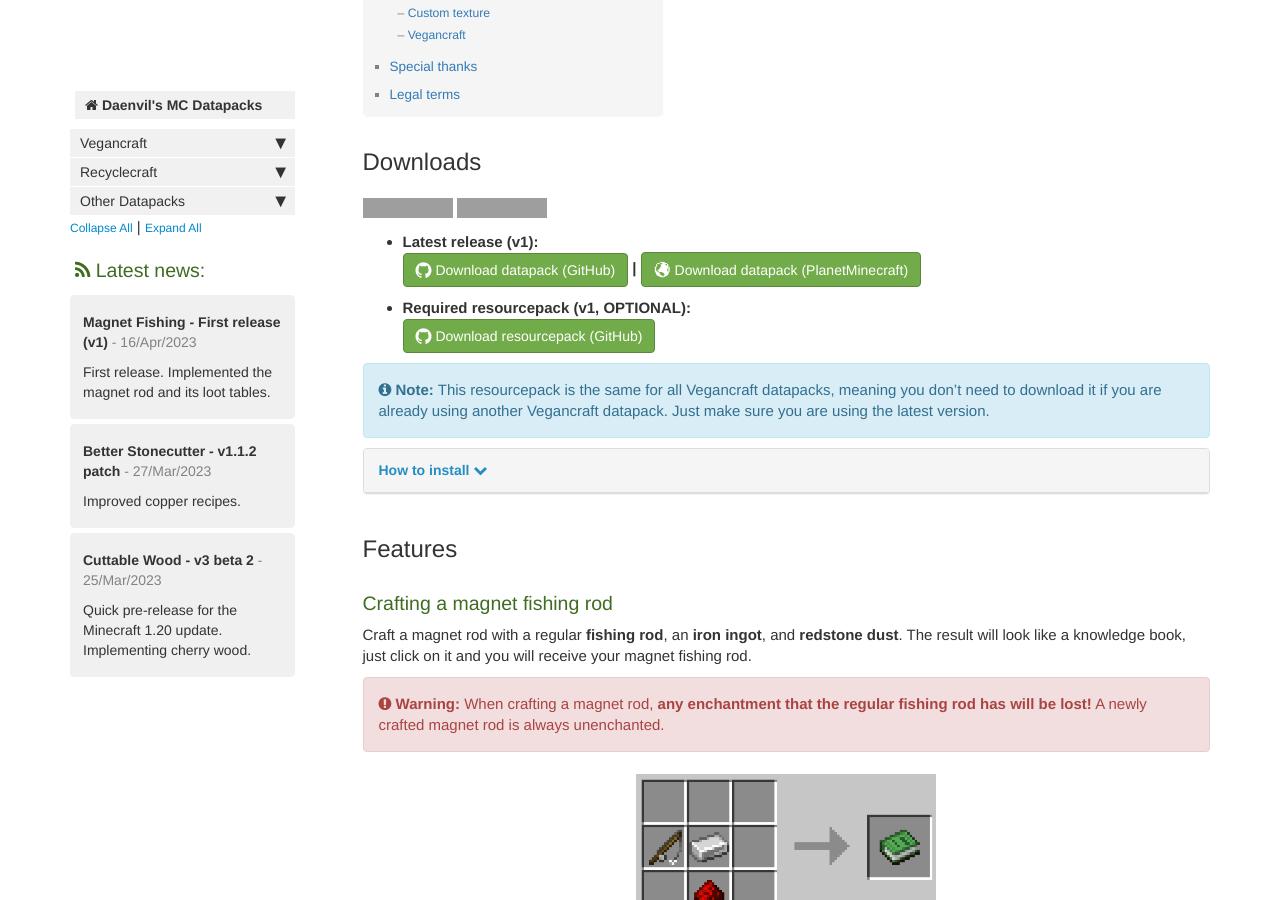
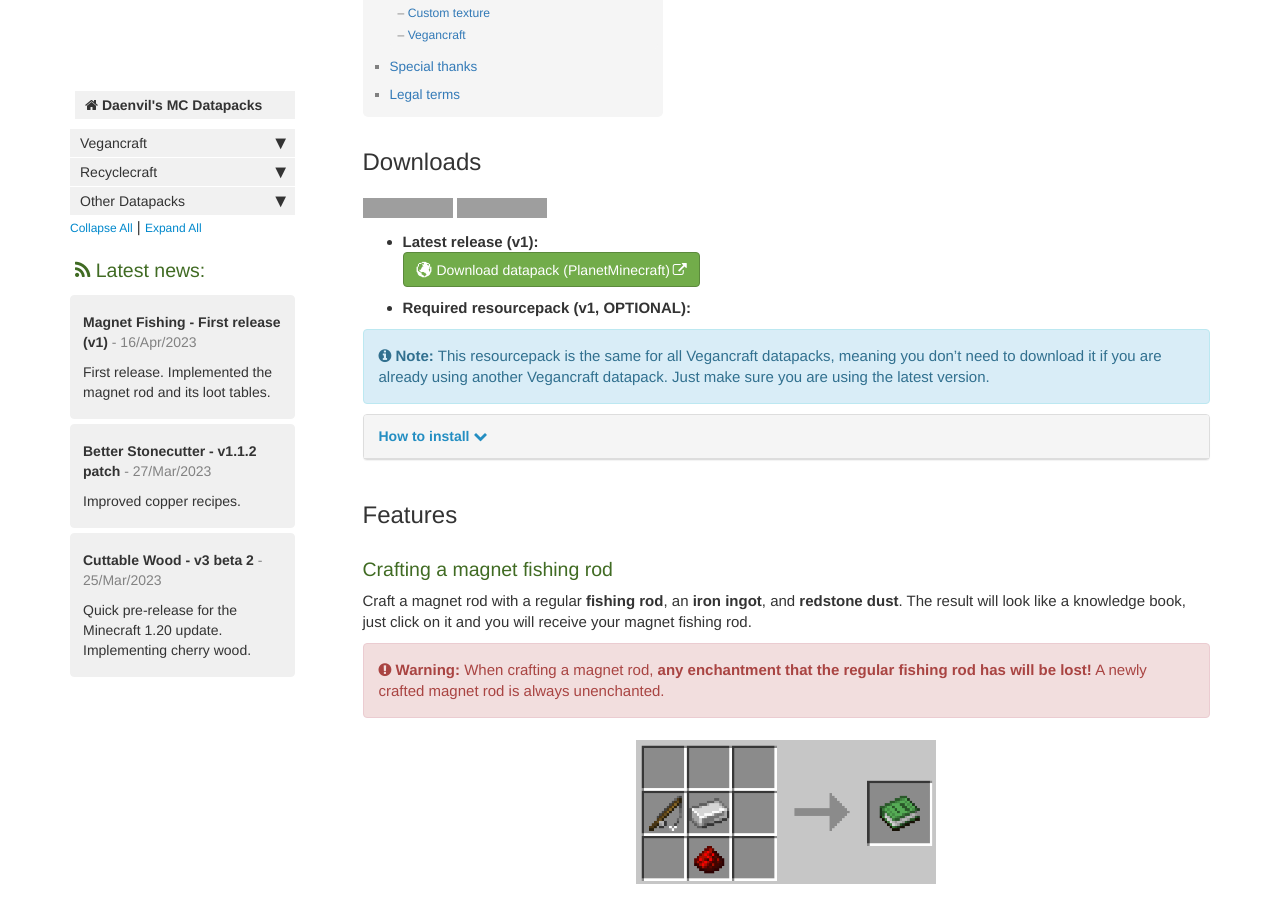
Before and after one commit to daenvil/MCDatapacks, a Jekyll site: the page built from pages/vegancraft/magnet_fishing.md, in a window 1280 px wide and 900 px high, scrolled down 373 px. Built offline with Jekyll 4.4.1, drawn with Linux system fonts in a browser that asks for light colours; some web fonts are replaced; comment, search, counter and statistics services are not loaded; grey boxes are pictures that could not be loaded.

Commit message:
fixing links

```diff
--- a/pages/vegancraft/magnet_fishing.md
+++ b/pages/vegancraft/magnet_fishing.md
@@ -23,7 +23,7 @@
 ## Downloads
 {% include dp_badges.html supports="1.19.4+" tested="1.19.4%2C%20snapshot 23w14a" %}
 
-{% include dp_download.html version="v1" github-url="" pmc-url="" rp-version="v1, OPTIONAL" rp-github-url="" %}
+{% include dp_download.html version="v1" pmc-url="https://www.planetminecraft.com/data-pack/magnet-fishing/" rp-version="v1, OPTIONAL" pmc-github-url="https://www.planetminecraft.com/data-pack/magnet-fishing/" %}
 
 {% include comments/note.html content="This resourcepack is the same for all Vegancraft datapacks, meaning you don't need to download it if you are already using another Vegancraft datapack. Just make sure you are using the latest version." %}
 
```
